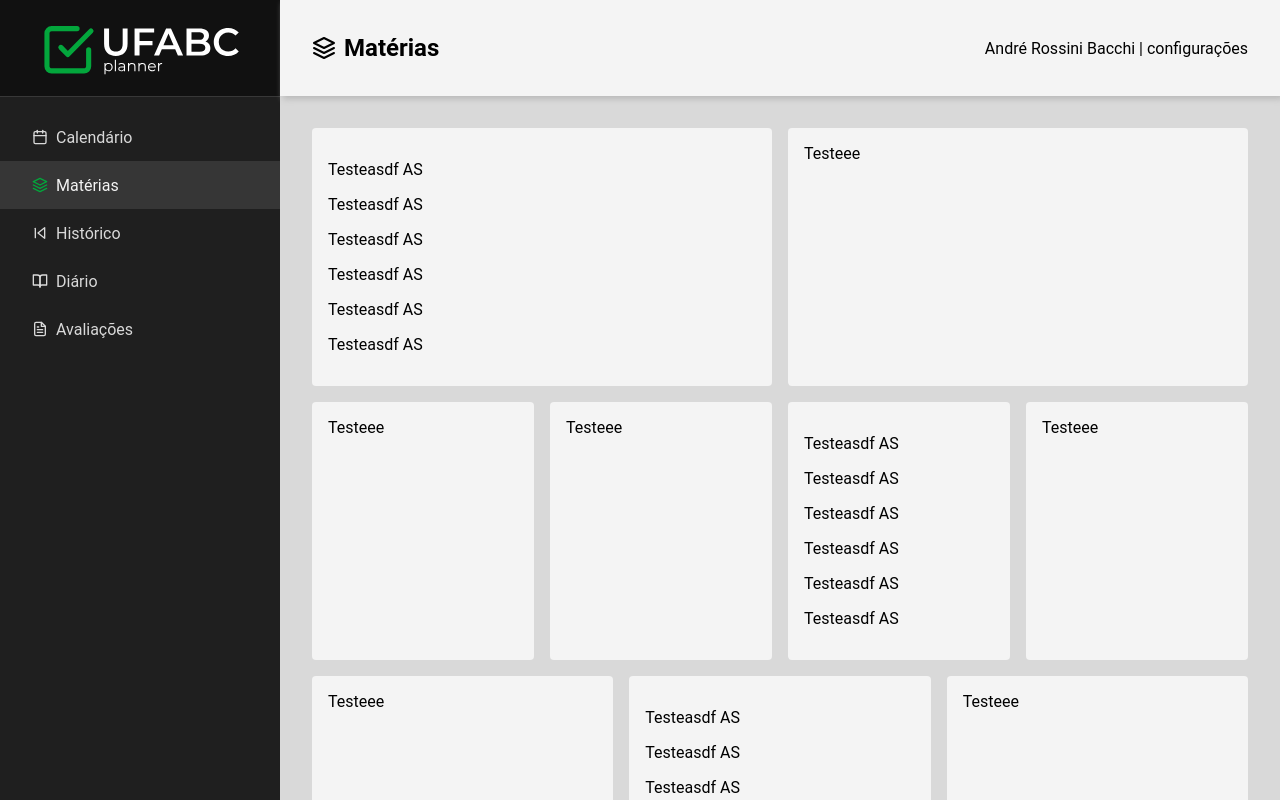
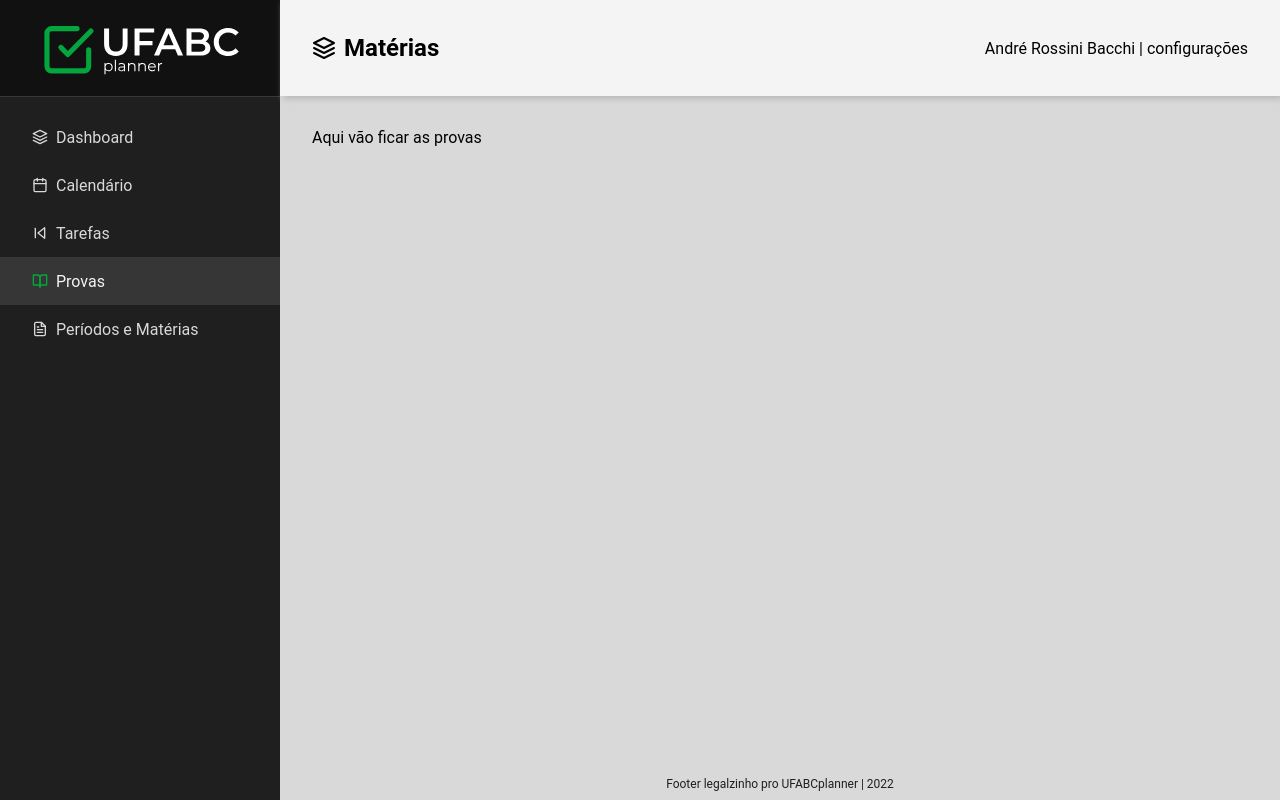
Before and after one commit to ViniciussSantos/ufabcplanner-backend, a React (Create React App) app in the folder ufabc_planner-frontend/: page /exams in a window 1280 px wide. Built offline with nearby package versions, Linux system fonts and the light colour scheme.

Commit message:
Add router to App.,tsx and make adjustments to it, also adjust SidebarButton component

```diff
--- a/ufabc_planner-frontend/src/App.module.scss
+++ b/ufabc_planner-frontend/src/App.module.scss
@@ -19,13 +19,3 @@
   min-height: calc(100vh - 96px - 32px); // 96px from header and 32px from top padding
   overflow-y: auto;
 }
-
-.footer {
-  font-size: 12px;
-  color: var(--darker);
-  margin-top: 32px;
-  height: 32px;
-  display: flex;
-  align-items: center;
-  justify-content: center;
-}
--- a/ufabc_planner-frontend/src/App.tsx
+++ b/ufabc_planner-frontend/src/App.tsx
@@ -1,25 +1,24 @@
 import './styles/global.scss';
 import styles from './App.module.scss';
 import { Sidebar } from './components/Sidebar';
-import { DashboardPage } from './pages/dashboard';
 import { MainHeader } from './components/MainHeader';
+import Router from './routes/UFABCPlannerRouter';
+import { BrowserRouter } from 'react-router-dom';
 
 function App() {
   return (
     <div className={styles.app_container}>
-      <Sidebar />
+      <BrowserRouter>
+        <Sidebar />
 
-      <div className={styles.main}>
-        <MainHeader />
+        <div className={styles.main}>
+          <MainHeader />
 
-        <div className={styles.content}>
-          <DashboardPage />
-
-          <div className={styles.footer}>
-            Footer legalzinho pro UFABCplanner | 2022
+          <div className={styles.content}>
+            <Router />
           </div>
         </div>
-      </div>
+      </BrowserRouter>
     </div>
   );
 }
--- a/ufabc_planner-frontend/src/components/PageLayout/PageLayout.component.tsx
+++ b/ufabc_planner-frontend/src/components/PageLayout/PageLayout.component.tsx
@@ -7,7 +7,13 @@ interface Props {
 const PageLayout = ({ children }: Props) => {
   return (
     <div className={styles.page_layout}>
-      {children}
+      <div className={styles.page_content}>
+        {children}
+      </div>
+
+      <div className={styles.footer}>
+        Footer legalzinho pro UFABCplanner | 2022
+      </div>
     </div>
   );
 };
--- a/ufabc_planner-frontend/src/components/PageLayout/PageLayout.module.scss
+++ b/ufabc_planner-frontend/src/components/PageLayout/PageLayout.module.scss
@@ -1,5 +1,23 @@
 div.page_layout {
+  display: flex;
+  flex-direction: column;
+  justify-content: space-between;
+  min-height: 100%;
+}
+
+div.page_content {
   display: flex;
   flex-direction: column;
   gap: 16px;
 }
+
+
+.footer {
+  font-size: 12px;
+  color: var(--darker);
+  margin-top: 32px;
+  height: 32px;
+  display: flex;
+  align-items: center;
+  justify-content: center;
+}
--- a/ufabc_planner-frontend/src/components/Sidebar/Sidebar.component.tsx
+++ b/ufabc_planner-frontend/src/components/Sidebar/Sidebar.component.tsx
@@ -1,6 +1,6 @@
 import { SidebarButton } from '../SidebarButton';
 import styles from './Sidebar.module.scss';
-import { FiBookOpen, FiCalendar, FiCoffee, FiFileText, FiLayers, FiSkipBack } from 'react-icons/fi'
+import { FiBookOpen, FiCalendar, FiFileText, FiLayers, FiSkipBack } from 'react-icons/fi'
 import { MainLogo } from '../MainLogo';
 
 const Sidebar = () => {
@@ -9,34 +9,34 @@ const Sidebar = () => {
       <MainLogo />
 
       <div className={styles.btns_container}>
-        <SidebarButton>
+        <SidebarButton linkTo="/dashboard" selected>
+          <FiLayers />
+
+          Dashboard
+        </SidebarButton>
+
+        <SidebarButton linkTo="/calendar">
           <FiCalendar />
 
           Calendário
         </SidebarButton>
 
-        <SidebarButton selected>
-          <FiLayers />
+        <SidebarButton linkTo="/tasks">
+          <FiSkipBack />
 
-          Matérias
+          Tarefas
         </SidebarButton>
 
-        <SidebarButton>
-          <FiSkipBack />
+        <SidebarButton linkTo="/exams">
+          <FiBookOpen />
 
-          Histórico
+          Provas
         </SidebarButton>
 
-        <SidebarButton>
-          <FiBookOpen />
-
-          Diário
-        </SidebarButton>
-
-        <SidebarButton>
+        <SidebarButton linkTo="/schedule">
           <FiFileText />
 
-          Avaliações
+          Períodos e Matérias
         </SidebarButton>
       </div>
     </div>
--- a/ufabc_planner-frontend/src/components/SidebarButton/SidebarButton.component.tsx
+++ b/ufabc_planner-frontend/src/components/SidebarButton/SidebarButton.component.tsx
@@ -1,17 +1,23 @@
 import clsx from 'clsx';
+import { Link, useLocation } from 'react-router-dom';
 
 import styles from './SidebarButton.module.scss';
 
 interface Props {
   children: React.ReactNode;
   selected?: boolean;
+  linkTo: string;
 }
 
-const SidebarButton = ({ children, selected }: Props) => {
+const SidebarButton = ({ children, selected, linkTo }: Props) => {
+  const { pathname } = useLocation();
+
   return (
-    <button className={clsx(styles.sidebar_btn, { [styles.selected]: selected })}>
-      {children}
-    </button>
+    <Link to={linkTo} style={{ textDecoration: 'none' }}>
+      <button className={clsx(styles.sidebar_btn, { [styles.selected]: pathname.includes(linkTo) })}>
+        {children}
+      </button>
+    </Link>
   );
 };
 
```
